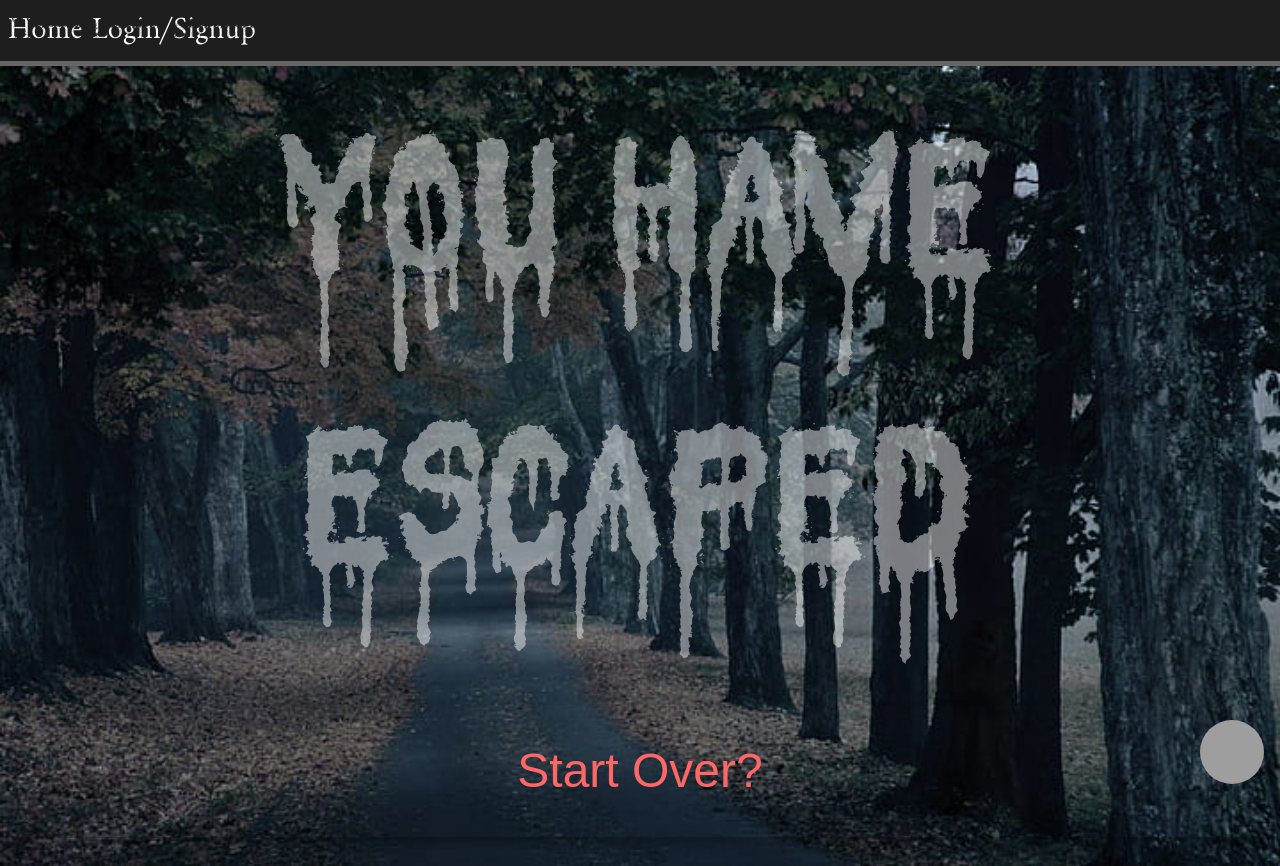
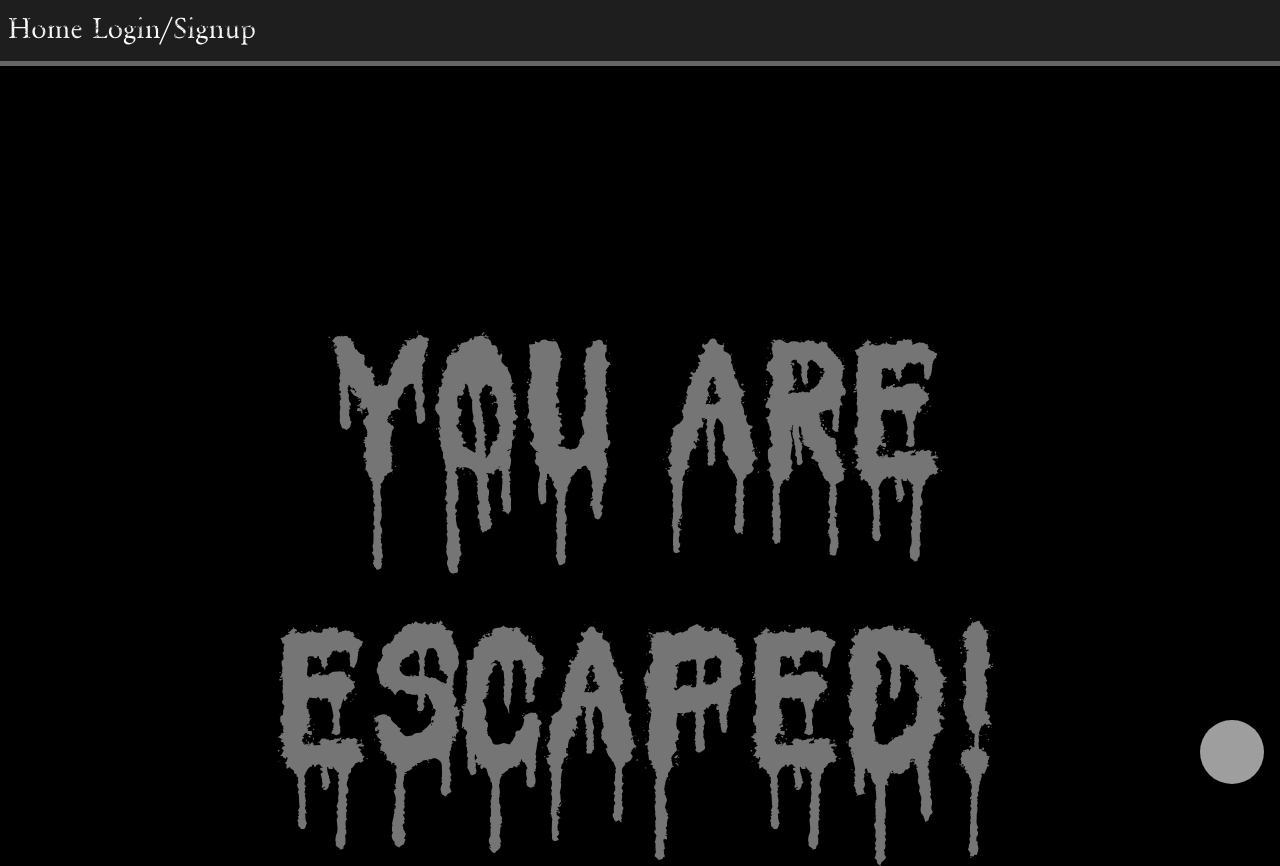
Before and after one commit to yvonneewa/final-project, a React (Vite) app in the folder client/: page /escaped in a window 1280 px wide. Built offline with nearby package versions, Linux system fonts and the light colour scheme; grey boxes are pictures that could not be loaded; a web font is replaced by a local one.

Commit message:
added escape

```diff
--- a/client/src/App.css
+++ b/client/src/App.css
@@ -371,3 +371,41 @@ header {
     padding-right: 0.75rem;
   }
 }
+.escape-page {
+  background-color: black;
+  color: white;
+  font-family: 'Creepster', cursive;
+  height: 100vh;
+  overflow: hidden;
+  position: relative;
+}
+
+.credits-container {
+  position: absolute;
+  bottom: 0;
+  width: 100%;
+  text-align: center;
+}
+
+.credits {
+  animation: scroll-up 15s linear;
+}
+
+@keyframes scroll-up {
+  0% {
+    transform: translateY(100%);
+  }
+  100% {
+    transform: translateY(-100%);
+  }
+}
+
+.credits-play-button {
+  display: inline-block;
+  padding: 10px 20px;
+  background-color: #ff0000;
+  color: white;
+  text-decoration: none;
+  border-radius: 5px;
+  margin-top: 20px;
+}
--- a/client/src/pages/Escape.jsx
+++ b/client/src/pages/Escape.jsx
@@ -1,34 +1,26 @@
 import React from "react";
-
 const Escape = () => {
-  const handleStartClick = (e) => {
-    e.preventDefault();
-    window.location.href = "/";
-  };
+//   const handleStartClick = (e) => {
+//     e.preventDefault();
+//     window.location.href = "/";
+//   };
 
   return (
-    <div className="home-page">
-    <div className="row mb-4">
-      <div className="col-md-10">
-        <div className="title-container"></div>
-        <div className="fade-in-title">
-          <h1 className="creepster">You have Escaped</h1>
-        </div>
-        <div align="center">
-          <a
-            href="/"
-            id="start-link"
-            className="play-button"
-            onClick={handleStartClick}
-          >
-            Start Over?
-          </a>
+    <div className="escape-page">
+      <div className="credits-container">
+        <div className="credits">
+          <div className="fade-in-title">
+            <h1 className="creepster">You Are Escaped!</h1>
+            <p>Game Design: Yvonne, Shelly</p>
+            <p>Story: TJ</p>
+            <p>Development: Yvonne, Shelly</p>
+            <p>Special Thanks: Joem Casusi</p>
+            <p>Thank you for playing!</p>
+          </div>
         </div>
       </div>
-    </div>
     </div>
   );
 };
 
-
 export default Escape;
```
